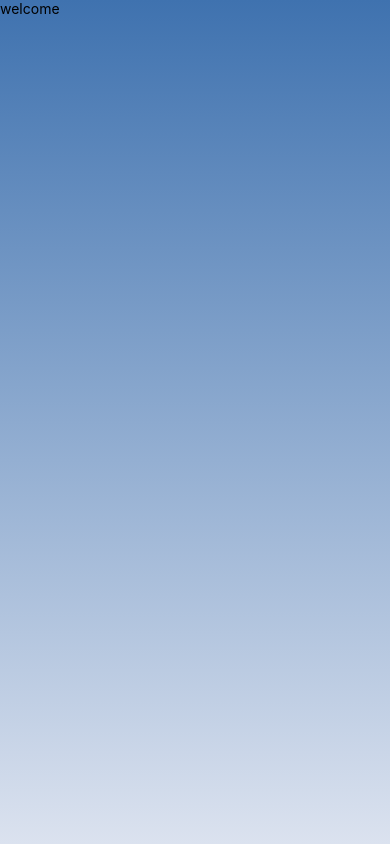
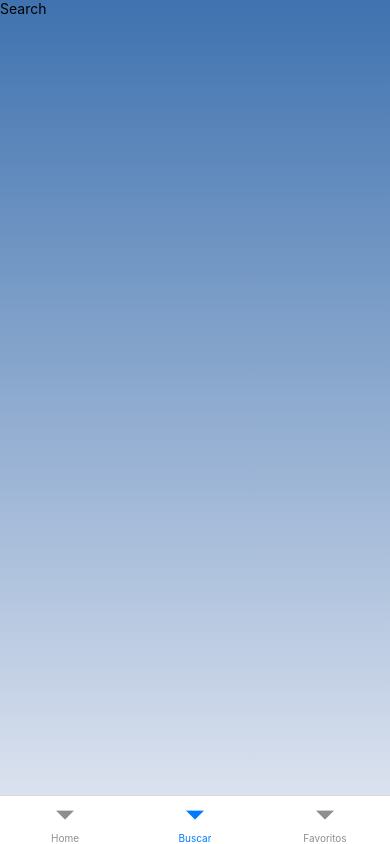
Before and after one commit to hardzork/weather-builders-app, a React Native app: screen /Buscar in a window 390 px wide. Built offline with nearby package versions, Linux system fonts and the light colour scheme.

Commit message:
criando a navegação por abas

```diff
--- a/App.tsx
+++ b/App.tsx
@@ -1,14 +1,13 @@
 import { Text } from "react-native";
 import { StatusBar } from "expo-status-bar";
 import { Background } from "./src/components/Background";
+import { Routes } from "./src/routes";
 
 export default function App() {
   return (
     <>
       <StatusBar style="light" backgroundColor="transparent" />
-      <Background>
-        <Text>welcome</Text>
-      </Background>
+      <Routes />
     </>
   );
 }
--- a/package.json
+++ b/package.json
@@ -10,6 +10,8 @@
     "eject": "expo eject"
   },
   "dependencies": {
+    "@react-navigation/bottom-tabs": "^6.0.9",
+    "@react-navigation/native": "^6.0.6",
     "@types/styled-components": "^5.1.20",
     "@types/styled-components-react-native": "^5.1.3",
     "expo": "~44.0.0",
@@ -18,6 +20,8 @@
     "react": "17.0.1",
     "react-dom": "17.0.1",
     "react-native": "0.64.3",
+    "react-native-safe-area-context": "3.3.2",
+    "react-native-screens": "~3.10.1",
     "react-native-web": "0.17.1",
     "styled-components": "^5.3.3"
   },
--- /dev/null
+++ b/src/routes/index.tsx
@@ -0,0 +1,21 @@
+import * as React from "react";
+import { View, Text } from "react-native";
+import { NavigationContainer } from "@react-navigation/native";
+import { createBottomTabNavigator } from "@react-navigation/bottom-tabs";
+import { Home } from "../screens/Home";
+import { Search } from "../screens/Search";
+import { Favorites } from "../screens/Favorites";
+
+const Tab = createBottomTabNavigator();
+
+export function Routes() {
+  return (
+    <NavigationContainer>
+      <Tab.Navigator screenOptions={{ headerShown: false }}>
+        <Tab.Screen name="Home" component={Home} />
+        <Tab.Screen name="Buscar" component={Search} />
+        <Tab.Screen name="Favoritos" component={Favorites} />
+      </Tab.Navigator>
+    </NavigationContainer>
+  );
+}
--- /dev/null
+++ b/src/screens/Favorites/index.tsx
@@ -0,0 +1,13 @@
+import * as React from "react";
+import { View, Text } from "react-native";
+import { Background } from "../../components/Background";
+
+export interface FavoritesProps {}
+
+export function Favorites(props: FavoritesProps) {
+  return (
+    <Background>
+      <Text>Favorites</Text>
+    </Background>
+  );
+}
--- /dev/null
+++ b/src/screens/Home/index.tsx
@@ -0,0 +1,13 @@
+import * as React from "react";
+import { View, Text } from "react-native";
+import { Background } from "../../components/Background";
+
+export interface HomeProps {}
+
+export function Home(props: HomeProps) {
+  return (
+    <Background>
+      <Text>Home</Text>
+    </Background>
+  );
+}
--- /dev/null
+++ b/src/screens/Search/index.tsx
@@ -0,0 +1,13 @@
+import * as React from "react";
+import { View, Text } from "react-native";
+import { Background } from "../../components/Background";
+
+export interface SearchProps {}
+
+export function Search(props: SearchProps) {
+  return (
+    <Background>
+      <Text>Search</Text>
+    </Background>
+  );
+}
```
Also changed, not shown: src/screens/Favorites/styles.ts (added), src/screens/Home/styles.ts (added), src/screens/Search/styles.tsx (added), 1 other file (tests, documents, lock files or other folders).
